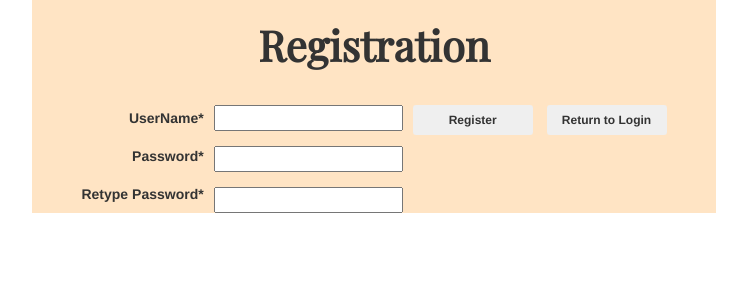
After one commit to jarrm5/CSEE5590_Lab2, a PHP site: page /register.php in a window 1280 px wide. The commit adds this page. Shown: the top 300 px of the page, without its empty margins (266-1013 px from the left). Run offline with PHP 8.4, Linux system fonts and the light colour scheme.

Commit message:
worked on php code and styling

```diff
--- /dev/null
+++ b/NewsApp/pages/register.php
@@ -0,0 +1,145 @@
+<?php
+    // Start the session
+    session_start();
+
+    if(isset($_POST['Return'])){
+        header('Location: login.php');
+    }
+
+    $error = "";
+
+    if(isset($_POST['reg-username']) && isset($_POST['reg-password']) && isset($_POST['reg-password-again'])){
+        if($_POST['reg-username'] != "" && $_POST['reg-password'] != "" && $_POST['reg-password-again'] != ""){
+            if($_POST['reg-password'] != $_POST['reg-password-again']){
+                $error = "2";
+            }
+            else{
+                $error = "3";
+                $_SESSION['users'] += [$_POST['reg-username'] => $_POST['reg-password']];
+            }
+        }
+        else{
+            $error = "1";
+        }
+    }
+
+?>
+
+<!DOCTYPE html>
+<html lang="en">
+<head>
+    <meta charset="UTF-8">
+    <meta name="viewport" content="width=device-width, initial-scale=1.0">
+    <meta http-equiv="X-UA-Compatible" content="ie=edge">
+    <title>Register</title>
+    <link rel="stylesheet" type="text/css" href="https://maxcdn.bootstrapcdn.com/bootstrap/3.3.5/css/bootstrap.min.css">
+    <link href="https://fonts.googleapis.com/css?family=Playfair+Display" rel="stylesheet">
+
+    <style>
+
+        .title{
+            text-align:center;
+            width:60%;
+            background-color: bisque;
+            margin:auto;
+            padding: 15px 0;
+            font-size:3em;
+            font-weight:bold;
+            font-family: 'Playfair Display', serif;
+        }
+
+        #form{
+            background-color: bisque;
+            width: 60%;
+            margin:auto;
+            text-align:center;
+            display:flex;
+            flex-direction:row;
+            justify-content:center;
+        }
+
+        #form label{
+            margin: 18px 0 0 0;
+            text-align:right;
+            font-weight:bold;
+        }
+
+        #form input{
+            margin: 15px 0 0 10px;
+        }
+
+        .left, .right{
+            display:flex;
+            flex-direction:column;
+        }
+
+        .buttons{
+            text-align:center;
+        }
+
+        .buttons input{
+            width: 120px;
+            font-weight:bold;
+        }
+
+        .buttons input:hover{
+            background-color: #F0C508;
+        }
+
+        .error{
+            color:red;
+            text-align:center;
+            font-weight:bold;
+        }
+
+        .success{
+            color:green;
+            text-align:center;
+            font-weight:bold;
+        }
+
+    </style>
+
+
+</head>
+    <body>
+        <div class="container">
+            <div class="title">
+                Registration
+            </div>
+            <form id='form' action='register.php' method='post' accept-charset='UTF-8'>
+                <div class="left">
+                    <label for='username' >UserName*</label>
+                    <label for='password' >Password*</label>
+                    <label for='password-again' >Retype Password*</label>
+                </div>
+                <div class="right">
+                    <input type='text' name='reg-username' id='username' maxlength="10" />
+                    <input type='password' name='reg-password' id='password' maxlength="10" />
+                    <input type='password' name='reg-password-again' id='password-again' maxlength="10" />
+                </div>
+                <div class="buttons">
+                    <input class='btn btn-sm' type='submit' name='Submit' value='Register' />
+                    <input class='btn btn-sm' type='submit' name='Return' value='Return to Login' />
+                </div>
+            </form>
+        </div>
+        <?php
+        $result = "";
+        switch($error){
+            case "1":
+                $result = "<div class='error'>All fields must be filled</div>";
+                break;
+            case "2":
+                $result = "<div class='error'>Passwords must match</div>";
+                break;
+            case "3":
+                $result = "<div class='success'>Registration succesful. You may log in with your new account.</div>";
+                break;
+            default:
+                break;
+        }
+        echo $result;
+        ?>
+    </body>
+</html>
```
Also changed, not shown: NewsApp/html/login.html (deleted, +0 -36 lines), NewsApp/pages/home.php (renamed from NewsApp/html/home.html, +52 -7 lines), NewsApp/pages/login.php (added, +144 -0 lines), 1 other file.
